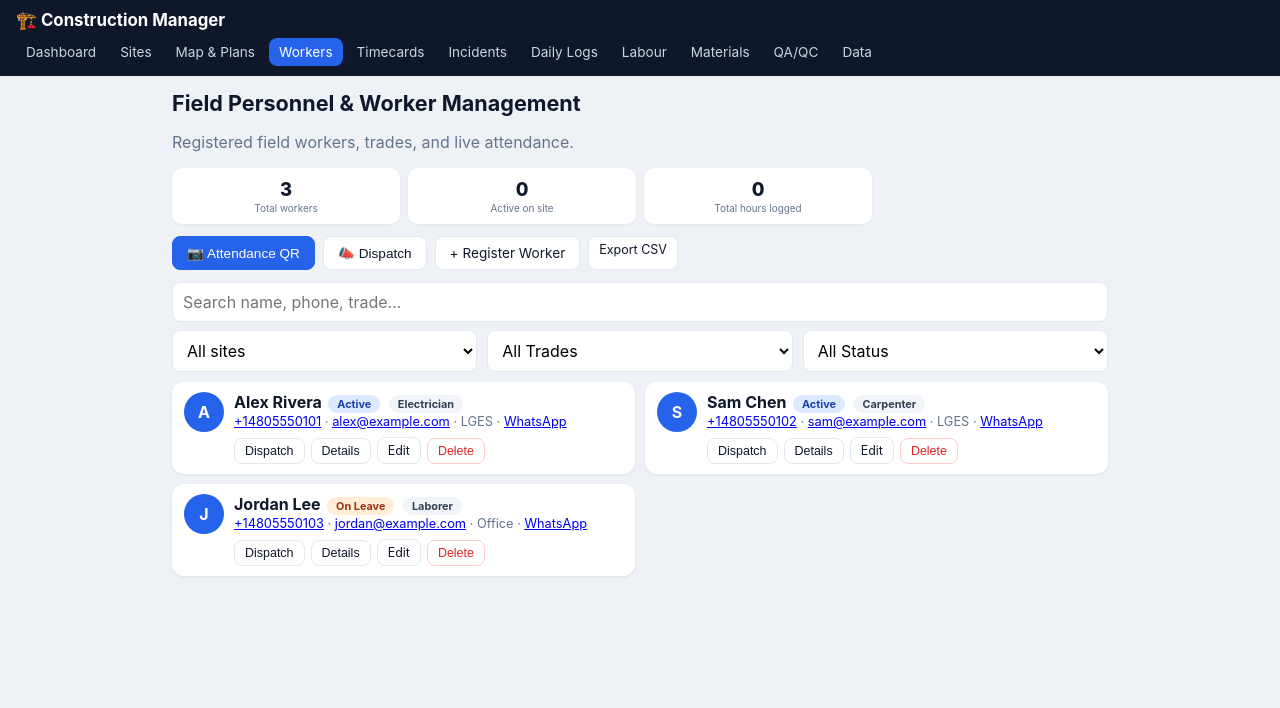
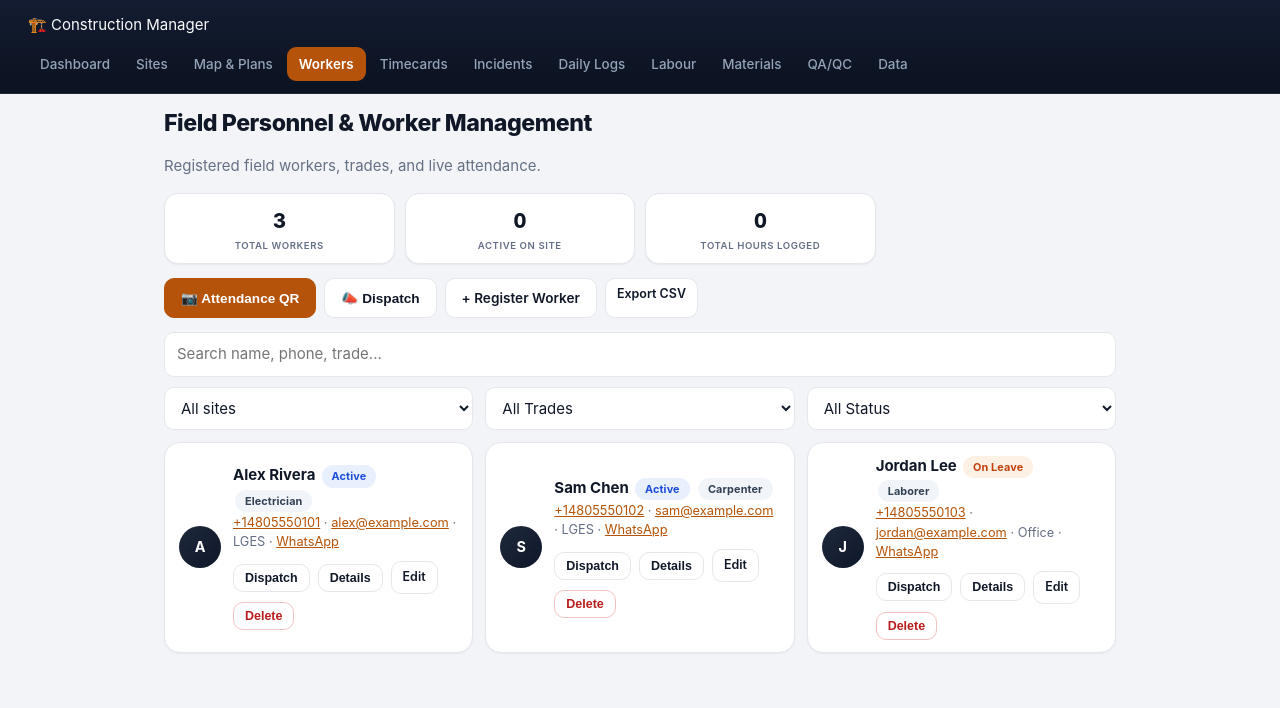
Before and after one commit to jungg181/prismxe-app, a Flask app: page /cm/workers in a window 1280 px wide. Shown: the top 708 px of the page. Run offline with Flask 3, Linux system fonts and the light colour scheme; data that the repository does not hold is empty.

Commit message:
Redesign /cm/ UI: dark premium header, SVG icons, refined cards and forms

```diff
--- a/static/cm/style.css
+++ b/static/cm/style.css
@@ -1,130 +1,283 @@
+/* PrismXE Construction Manager — refined theme
+   Simple, calm, premium. Mobile-first PWA. */
 :root{
-  --blue:#2563eb; --blue-d:#1d4ed8; --bg:#eef2f7; --card:#fff;
-  --ink:#0f172a; --muted:#64748b; --line:#e2e8f0;
-  --green:#16a34a; --red:#dc2626; --orange:#ea580c; --amber:#d97706;
+  --ink:#101828;
+  --ink-2:#344054;
+  --muted:#667085;
+  --faint:#98a2b3;
+  --bg:#f2f4f7;
+  --card:#ffffff;
+  --line:#e4e7ec;
+  --line-soft:#eef0f3;
+  --brand:#b45309;          /* construction amber */
+  --brand-strong:#92400e;
+  --brand-soft:#fdf3e3;
+  --brand-ring:rgba(180,83,9,.18);
+  --header:#0b1220;
+  --header-2:#131c31;
+  --header-ink:#f8fafc;
+  --header-muted:#94a3b8;
+  --green:#15803d; --green-bg:#eaf7ee;
+  --red:#b91c1c;   --red-bg:#fdecec;
+  --orange:#c2410c; --orange-bg:#fdf0e4;
+  --amber:#b45309; --amber-bg:#fdf3e3;
+  --blue:#1d4ed8;  --blue-bg:#e8effd;
+  --radius:16px;
+  --radius-sm:10px;
+  --shadow:0 1px 2px rgba(16,24,40,.05);
+  --shadow-lg:0 8px 24px -12px rgba(16,24,40,.18);
 }
 *{box-sizing:border-box}
-body{margin:0;font-family:-apple-system,BlinkMacSystemFont,"Segoe UI",Roboto,sans-serif;background:var(--bg);color:var(--ink);padding-bottom:76px}
-h1{font-size:1.35rem;margin:14px 0 2px}
-h2{font-size:1.05rem;margin:16px 0 6px}
-h3{font-size:.95rem;margin:0 0 8px}
+html{-webkit-text-size-adjust:100%}
+body{
+  margin:0;
+  font-family:-apple-system,BlinkMacSystemFont,"Segoe UI",Roboto,"Helvetica Neue",Arial,sans-serif;
+  -webkit-font-smoothing:antialiased;
+  text-rendering:optimizeLegibility;
+  background:var(--bg);
+  color:var(--ink);
+  padding-bottom:84px;
+  font-size:15px;
+  line-height:1.5;
+}
+h1{font-size:1.45rem;margin:6px 0 2px;letter-spacing:-.02em;font-weight:800}
+h2{font-size:1.02rem;margin:18px 0 8px;letter-spacing:-.01em;font-weight:700}
+h3{font-size:.95rem;margin:0 0 8px;font-weight:700}
 .muted{color:var(--muted)} .small{font-size:.8rem} .grow{flex:1} .nowrap{white-space:nowrap}
+a{color:var(--brand)}
 
-.topbar{position:sticky;top:0;z-index:50;background:#0f172a;color:#fff;padding:10px 16px}
-.brand{font-weight:700;font-size:1.05rem}
-.topnav{display:none;gap:4px;margin-top:8px;overflow-x:auto}
-.topnav a{color:#cbd5e1;text-decoration:none;padding:6px 10px;border-radius:8px;font-size:.85rem;white-space:nowrap}
-.topnav a.active{background:var(--blue);color:#fff}
+/* ---------- Header ---------- */
+.topbar{
+  position:sticky;top:0;z-index:50;
+  background:linear-gradient(180deg,var(--header-2),var(--header));
+  color:var(--header-ink);
+  padding:12px 16px 10px;
+  border-bottom:1px solid rgba(255,255,255,.06);
+}
+.brand{display:flex;align-items:center;gap:10px;text-decoration:none;color:inherit}
+.brand-mark{
+  width:36px;height:36px;border-radius:11px;flex:none;
+  background:linear-gradient(135deg,#d97706,#b45309);
+  display:flex;align-items:center;justify-content:center;
+  box-shadow:inset 0 1px 0 rgba(255,255,255,.25), 0 2px 8px rgba(0,0,0,.35);
+}
+.brand-mark svg{width:21px;height:21px;color:#fff}
+.brand-text{display:flex;flex-direction:column;line-height:1.2}
+.brand-eyebrow{font-size:.62rem;font-weight:700;letter-spacing:.22em;color:#fbbf24}
+.brand-name{font-size:1.02rem;font-weight:700;letter-spacing:-.01em;color:#fff}
+.topnav{display:none;gap:2px;margin-top:10px;overflow-x:auto;scrollbar-width:none}
+.topnav::-webkit-scrollbar{display:none}
+.topnav a{
+  color:var(--header-muted);text-decoration:none;
+  padding:7px 12px;border-radius:9px;font-size:.84rem;font-weight:500;white-space:nowrap;
+  display:inline-flex;align-items:center;gap:6px;
+}
+.topnav a:hover{color:#fff;background:rgba(255,255,255,.06)}
+.topnav a.active{background:var(--brand);color:#fff;font-weight:600}
+.topnav .badge{margin-left:2px}
 
-.container{max-width:520px;margin:0 auto;padding:0 12px 24px}
-.container.narrow{max-width:420px;padding-top:24px}
+/* ---------- Layout ---------- */
+.container{max-width:520px;margin:0 auto;padding:6px 14px 28px}
+.container.narrow{max-width:420px;padding-top:28px}
+.page-head{margin:14px 0 4px}
+.eyebrow{
+  font-size:.68rem;font-weight:700;letter-spacing:.18em;text-transform:uppercase;
+  color:var(--brand);margin-bottom:2px;
+}
 
-.bottomnav{position:fixed;bottom:0;left:0;right:0;z-index:50;background:#fff;border-top:1px solid var(--line);display:flex;overflow-x:auto}
-.bottomnav a{flex:1 0 auto;min-width:64px;text-align:center;text-decoration:none;color:var(--muted);font-size:.62rem;padding:7px 2px 8px;position:relative}
-.bottomnav a .ico{display:block;font-size:1.15rem}
-.bottomnav a.active{color:var(--blue);font-weight:600}
+/* ---------- Bottom nav ---------- */
+.bottomnav{
+  position:fixed;bottom:0;left:0;right:0;z-index:50;
+  background:rgba(255,255,255,.96);backdrop-filter:blur(12px);
+  border-top:1px solid var(--line);
+  display:flex;overflow-x:auto;scrollbar-width:none;
+  padding-bottom:env(safe-area-inset-bottom);
+}
+.bottomnav::-webkit-scrollbar{display:none}
+.bottomnav a{
+  flex:1 0 auto;min-width:60px;text-align:center;text-decoration:none;
+  color:var(--faint);font-size:.6rem;font-weight:500;
+  padding:8px 2px 9px;position:relative;letter-spacing:.01em;
+}
+.bottomnav a .ico{display:flex;justify-content:center;margin-bottom:3px}
+.bottomnav a .ico svg{width:22px;height:22px}
+.bottomnav a.active{color:var(--brand);font-weight:700}
+.bottomnav a.active::before{
+  content:"";position:absolute;top:0;left:50%;transform:translateX(-50%);
+  width:28px;height:3px;border-radius:0 0 4px 4px;background:var(--brand);
+}
+.bottomnav .badge{position:absolute;top:4px;right:calc(50% - 22px);margin:0}
 
-.badge{display:inline-block;background:var(--red);color:#fff;font-size:.65rem;font-weight:700;border-radius:10px;padding:1px 7px;margin-left:4px;vertical-align:middle}
-.badge.big{font-size:.75rem;padding:2px 10px}
-.bottomnav .badge{position:absolute;top:2px;right:8px;margin:0}
+/* ---------- Badges ---------- */
+.badge{
+  display:inline-block;background:var(--red);color:#fff;
+  font-size:.64rem;font-weight:700;border-radius:999px;
+  padding:1px 7px;margin-left:5px;vertical-align:middle;line-height:1.5;
+}
+.badge.big{font-size:.74rem;padding:2px 10px}
 
-.cards{display:grid;gap:10px}
-.card{background:var(--card);border-radius:12px;box-shadow:0 1px 3px rgba(0,0,0,.08);overflow:hidden}
-.card-body{padding:12px}
-.card-title{font-weight:700;margin-bottom:4px}
+/* ---------- Cards ---------- */
+.cards{display:grid;gap:12px}
+.card{
+  background:var(--card);border:1px solid var(--line);border-radius:var(--radius);
+  box-shadow:var(--shadow);overflow:hidden;
+}
+.card-body{padding:14px}
+.card-title{font-weight:700;margin-bottom:4px;letter-spacing:-.01em;font-size:.98rem}
 .card-photo{width:100%;height:150px;object-fit:cover;display:block}
-.list-row{display:flex;gap:10px;align-items:center;padding:10px 12px}
-.worker-row{display:flex;gap:10px;padding:10px 12px}
-.avatar{width:40px;height:40px;border-radius:50%;background:var(--blue);color:#fff;display:flex;align-items:center;justify-content:center;font-weight:700;flex:none}
+.list-row{display:flex;gap:12px;align-items:center;padding:12px 14px}
+.worker-row{display:flex;gap:12px;padding:12px 14px;align-items:center}
+.avatar{
+  width:42px;height:42px;border-radius:50%;flex:none;
+  background:linear-gradient(135deg,#1e293b,#0f172a);color:#fff;
+  display:flex;align-items:center;justify-content:center;font-weight:700;font-size:.9rem;
+}
 
-.stats{display:grid;grid-template-columns:repeat(4,1fr);gap:8px;margin:12px 0}
-.stat{background:var(--card);border-radius:10px;padding:10px 6px;text-align:center;box-shadow:0 1px 3px rgba(0,0,0,.06)}
-.stat .num{font-size:1.15rem;font-weight:800}
-.stat .lbl{font-size:.62rem;color:var(--muted);margin-top:2px}
+/* ---------- Stats ---------- */
+.stats{display:grid;grid-template-columns:repeat(4,1fr);gap:10px;margin:14px 0 4px}
+.stat{
+  background:var(--card);border:1px solid var(--line);border-radius:14px;
+  padding:12px 6px 10px;text-align:center;box-shadow:var(--shadow);
+}
+.stat .num{font-size:1.25rem;font-weight:800;letter-spacing:-.02em;font-variant-numeric:tabular-nums}
+.stat .lbl{
+  font-size:.6rem;color:var(--muted);margin-top:4px;line-height:1.35;
+  text-transform:uppercase;letter-spacing:.06em;font-weight:600;
+}
 
-.section-head{display:flex;justify-content:space-between;align-items:center;margin-top:14px}
-.section-head a{font-size:.8rem;color:var(--blue);text-decoration:none}
+/* ---------- Sections ---------- */
+.section-head{display:flex;justify-content:space-between;align-items:center;margin-top:20px}
+.section-head h2{margin:0}
+.section-head a{
+  font-size:.8rem;color:var(--brand);text-decoration:none;font-weight:600;
+  display:inline-flex;align-items:center;gap:2px;
+}
+.section-head a:hover{color:var(--brand-strong)}
 
-.toolbar{display:flex;gap:8px;flex-wrap:wrap;margin:12px 0}
-.filters{display:grid;gap:8px;margin:10px 0}
+/* ---------- Toolbar / filters / chips ---------- */
+.toolbar{display:flex;gap:8px;flex-wrap:wrap;margin:14px 0}
+.filters{display:grid;gap:10px;margin:12px 0}
 .filters input[type=search]{width:100%}
-.chip-row{display:flex;gap:6px;flex-wrap:wrap}
-.chip{border:1px solid var(--line);background:#fff;border-radius:20px;padding:6px 12px;font-size:.8rem;cursor:pointer;text-decoration:none;color:var(--ink)}
-.chip.on{background:var(--blue);color:#fff;border-color:var(--blue)}
+.chip-row{display:flex;gap:8px;flex-wrap:wrap}
+.chip{
+  border:1px solid var(--line);background:#fff;border-radius:999px;
+  padding:7px 14px;font-size:.8rem;font-weight:500;cursor:pointer;
+  text-decoration:none;color:var(--ink-2);transition:all .15s;
+}
+.chip:hover{border-color:#cbd2dc}
+.chip.on{background:var(--ink);color:#fff;border-color:var(--ink);font-weight:600}
 
-.btn{display:inline-block;border:1px solid var(--line);background:#fff;border-radius:8px;padding:8px 14px;font-size:.85rem;cursor:pointer;text-decoration:none;color:var(--ink)}
-.btn.primary{background:var(--blue);border-color:var(--blue);color:#fff}
-.btn.danger{color:var(--red);border-color:#fecaca}
-.btn.small{padding:5px 10px;font-size:.78rem}
-.btn.big{width:100%;padding:12px;font-size:1rem;margin-top:8px}
-.row-actions{display:flex;gap:6px;flex-wrap:wrap;margin-top:8px;align-items:center}
-.row-form{display:flex;gap:8px;flex-wrap:wrap;align-items:flex-end}
+/* ---------- Buttons ---------- */
+.btn{
+  display:inline-block;border:1px solid var(--line);background:#fff;
+  border-radius:var(--radius-sm);padding:9px 16px;font-size:.85rem;font-weight:600;
+  cursor:pointer;text-decoration:none;color:var(--ink);transition:all .15s;
+}
+.btn:hover{border-color:#cbd2dc;background:#fafbfc}
+.btn.primary{background:var(--brand);border-color:var(--brand);color:#fff}
+.btn.primary:hover{background:var(--brand-strong);border-color:var(--brand-strong)}
+.btn.danger{color:var(--red);border-color:#f3c2c2}
+.btn.danger:hover{background:var(--red-bg)}
+.btn.small{padding:6px 11px;font-size:.78rem}
+.btn.big{width:100%;padding:13px;font-size:1rem;margin-top:10px;border-radius:12px}
+.row-actions{display:flex;gap:8px;flex-wrap:wrap;margin-top:10px;align-items:center}
+.row-form{display:flex;gap:10px;flex-wrap:wrap;align-items:flex-end}
 
-.form{display:grid;gap:10px;background:var(--card);border-radius:12px;padding:14px;margin:10px 0}
-.form label,.filters label,.card-body label{display:grid;gap:4px;font-size:.82rem;font-weight:600}
-input,select,textarea{font:inherit;padding:9px 10px;border:1px solid var(--line);border-radius:8px;width:100%;background:#fff}
+/* ---------- Forms ---------- */
+.form{display:grid;gap:12px;background:var(--card);border:1px solid var(--line);border-radius:var(--radius);padding:16px;margin:12px 0;box-shadow:var(--shadow)}
+.form label,.filters label,.card-body label{display:grid;gap:6px;font-size:.82rem;font-weight:600;color:var(--ink-2)}
+input,select,textarea{
+  font:inherit;padding:10px 12px;border:1px solid var(--line);border-radius:var(--radius-sm);
+  width:100%;background:#fff;color:var(--ink);transition:border-color .15s, box-shadow .15s;
+}
+input:focus,select:focus,textarea:focus{
+  outline:none;border-color:var(--brand);box-shadow:0 0 0 3px var(--brand-ring);
+}
 textarea{resize:vertical}
-.grid2{display:grid;grid-template-columns:1fr 1fr;gap:10px}
-.grid3{display:grid;grid-template-columns:1fr 1fr 1fr;gap:10px}
+.grid2{display:grid;grid-template-columns:1fr 1fr;gap:12px}
+.grid3{display:grid;grid-template-columns:1fr 1fr 1fr;gap:12px}
 @media(max-width:420px){.grid3{grid-template-columns:1fr 1fr}}
 
-.table-wrap{overflow-x:auto;background:var(--card);border-radius:12px;margin:10px 0}
+/* ---------- Tables ---------- */
+.table-wrap{overflow-x:auto;background:var(--card);border:1px solid var(--line);border-radius:var(--radius);margin:12px 0;box-shadow:var(--shadow)}
 .tbl{width:100%;border-collapse:collapse;font-size:.82rem;min-width:640px}
-.tbl th,.tbl td{padding:9px 10px;border-bottom:1px solid var(--line);text-align:left;vertical-align:top}
-.tbl th{background:#f8fafc;font-size:.72rem;text-transform:uppercase;color:var(--muted)}
+.tbl th,.tbl td{padding:10px 12px;border-bottom:1px solid var(--line-soft);text-align:left;vertical-align:top}
+.tbl th{background:#f8fafc;font-size:.68rem;text-transform:uppercase;letter-spacing:.06em;color:var(--muted);font-weight:700}
+.tbl tr:last-child td{border-bottom:none}
 
-.pill{display:inline-block;font-size:.68rem;font-weight:700;border-radius:12px;padding:2px 9px;background:#e2e8f0;color:#475569;margin:1px 2px}
-.pill-active,.pill-ok{background:#dcfce7;color:#166534}
-.pill-low{background:#fee2e2;color:#991b1b}
-.pill-idle{background:#dbeafe;color:#1e40af}
-.pill-clocked_in{background:#dbeafe;color:#1e40af}
-.pill-clocked_out{background:#fef3c7;color:#92400e}
-.pill-approved{background:#dcfce7;color:#166534}
-.pill-open,.pill-awaiting_signoff{background:#fef3c7;color:#92400e}
-.pill-resolved,.pill-signed_off{background:#dcfce7;color:#166534}
-.pill-on_leave{background:#ffedd5;color:#9a3412}
-.pill-offline{background:#e0e7ff;color:#3730a3}
-.pill-inactive{background:#e2e8f0;color:#475569}
+/* ---------- Pills & severity ---------- */
+.pill{
+  display:inline-block;font-size:.68rem;font-weight:700;border-radius:999px;
+  padding:3px 10px;background:#eef0f3;color:#475569;margin:1px 2px;letter-spacing:.01em;
+}
+.pill-active,.pill-ok{background:var(--green-bg);color:var(--green)}
+.pill-low{background:var(--red-bg);color:var(--red)}
+.pill-idle{background:var(--blue-bg);color:var(--blue)}
+.pill-clocked_in{background:var(--blue-bg);color:var(--blue)}
+.pill-clocked_out{background:var(--amber-bg);color:var(--amber)}
+.pill-approved{background:var(--green-bg);color:var(--green)}
+.pill-open,.pill-awaiting_signoff{background:var(--amber-bg);color:var(--amber)}
+.pill-resolved,.pill-signed_off{background:var(--green-bg);color:var(--green)}
+.pill-on_leave{background:var(--orange-bg);color:var(--orange)}
+.pill-offline{background:#e6e9fb;color:#3730a3}
+.pill-inactive{background:#eef0f3;color:#475569}
 .pill.trade{background:#f1f5f9;color:#334155}
+.pill-live{background:var(--green-bg);color:var(--green)}
+.pill-self{background:#f1e8fb;color:#6b21a8}
 
-.sev{display:inline-block;font-size:.68rem;font-weight:800;border-radius:6px;padding:2px 8px;text-transform:uppercase}
-.sev-minor{background:#fef3c7;color:#92400e}
-.sev-major{background:#ffedd5;color:#9a3412}
-.sev-critical{background:#fee2e2;color:#991b1b}
+.sev{
+  display:inline-block;font-size:.66rem;font-weight:800;border-radius:7px;
+  padding:3px 9px;text-transform:uppercase;letter-spacing:.05em;flex:none;
+}
+.sev-minor{background:var(--amber-bg);color:var(--amber)}
+.sev-major{background:var(--orange-bg);color:var(--orange)}
+.sev-critical{background:var(--red-bg);color:var(--red)}
 
-.tiles{display:flex;gap:6px;margin-top:8px;flex-wrap:wrap}
-.tile{background:#f1f5f9;border-radius:8px;padding:4px 10px;font-size:.78rem}
+.tiles{display:flex;gap:8px;margin-top:10px;flex-wrap:wrap}
+.tile{
+  background:#f6f7f9;border:1px solid var(--line-soft);border-radius:9px;
+  padding:5px 11px;font-size:.78rem;font-weight:600;color:var(--ink-2);
+  display:inline-flex;align-items:center;gap:5px;
+}
+.tile svg{width:13px;height:13px;color:var(--muted)}
 
-.thumb{max-width:100%;border-radius:8px;margin-top:6px;max-height:220px}
-.thumb-sm{max-width:90px;border-radius:6px;margin-top:4px}
+.thumb{max-width:100%;border-radius:10px;margin-top:8px;max-height:220px}
+.thumb-sm{max-width:90px;border-radius:8px;margin-top:6px}
 
-.flash{margin:10px 0}
-.flash div{background:#dcfce7;color:#166534;border-radius:8px;padding:9px 12px;font-size:.85rem;margin-bottom:6px}
+/* ---------- Flash ---------- */
+.flash{margin:12px 0}
+.flash div{
+  background:var(--green-bg);color:var(--green);border:1px solid #bfe6c9;
+  border-radius:var(--radius-sm);padding:10px 14px;font-size:.86rem;margin-bottom:8px;font-weight:500;
+}
 
-.legend{display:flex;gap:14px;font-size:.8rem;margin:8px 2px;color:var(--muted)}
-.dot{display:inline-block;width:10px;height:10px;border-radius:50%;margin-right:4px}
+/* ---------- Misc ---------- */
+.legend{display:flex;gap:16px;font-size:.8rem;margin:10px 2px;color:var(--muted)}
+.dot{display:inline-block;width:10px;height:10px;border-radius:50%;margin-right:5px}
 .dot.green{background:var(--green)} .dot.red{background:var(--red)} .dot.orange{background:var(--orange)}
 
-#modal-root .overlay{position:fixed;inset:0;background:rgba(0,0,0,.45);z-index:100;display:flex;align-items:center;justify-content:center;padding:16px}
-#modal-root .modal{background:#fff;border-radius:14px;padding:18px;max-width:440px;width:100%;max-height:88vh;overflow-y:auto}
-#modal-root .modal label{display:grid;gap:4px;font-size:.82rem;font-weight:600;margin:8px 0}
+#modal-root .overlay{position:fixed;inset:0;background:rgba(11,18,32,.5);backdrop-filter:blur(2px);z-index:100;display:flex;align-items:center;justify-content:center;padding:16px}
+#modal-root .modal{background:#fff;border-radius:18px;padding:20px;max-width:440px;width:100%;max-height:88vh;overflow-y:auto;box-shadow:var(--shadow-lg)}
+#modal-root .modal label{display:grid;gap:6px;font-size:.82rem;font-weight:600;margin:10px 0;color:var(--ink-2)}
 
-code{background:#f1f5f9;padding:2px 6px;border-radius:4px;font-size:.75rem;word-break:break-all}
+code{background:#f1f5f9;padding:2px 7px;border-radius:5px;font-size:.75rem;word-break:break-all}
+
+.live-dot{display:inline-block;width:8px;height:8px;border-radius:50%;background:#16a34a;margin-right:5px;animation:livepulse 1.6s infinite}
+@keyframes livepulse{0%,100%{opacity:1}50%{opacity:.35}}
+
+.empty{padding:28px 16px;text-align:center;color:var(--muted);font-size:.88rem}
 
 @media(min-width:900px){
-  body{padding-bottom:24px}
+  body{padding-bottom:28px}
   .bottomnav{display:none}
   .topnav{display:flex}
-  .container{max-width:960px}
+  .container{max-width:980px}
   .container.narrow{max-width:440px}
-  .cards{grid-template-columns:repeat(2,1fr)}
+  .cards{grid-template-columns:repeat(3,1fr)}
+  .topbar{padding:14px 28px 12px}
 }
 @media print{
   .topbar,.bottomnav,.toolbar,.filters,.btn{display:none!important}
   body{padding:0;background:#fff}
   .container{max-width:100%}
 }
-.pill-live{background:#dcfce7;color:#166534}
-.pill-self{background:#f3e8ff;color:#6b21a8}
-.live-dot{display:inline-block;width:8px;height:8px;border-radius:50%;background:#16a34a;margin-right:4px;animation:livepulse 1.6s infinite}
-@keyframes livepulse{0%,100%{opacity:1}50%{opacity:.35}}
```
